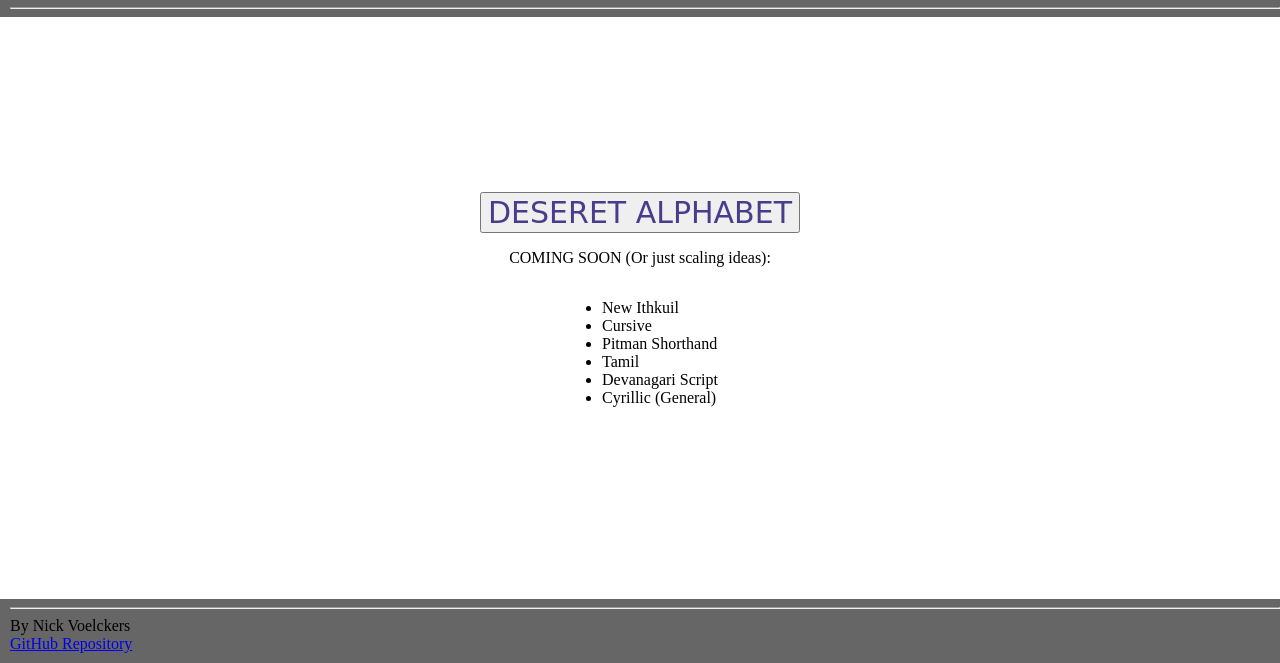
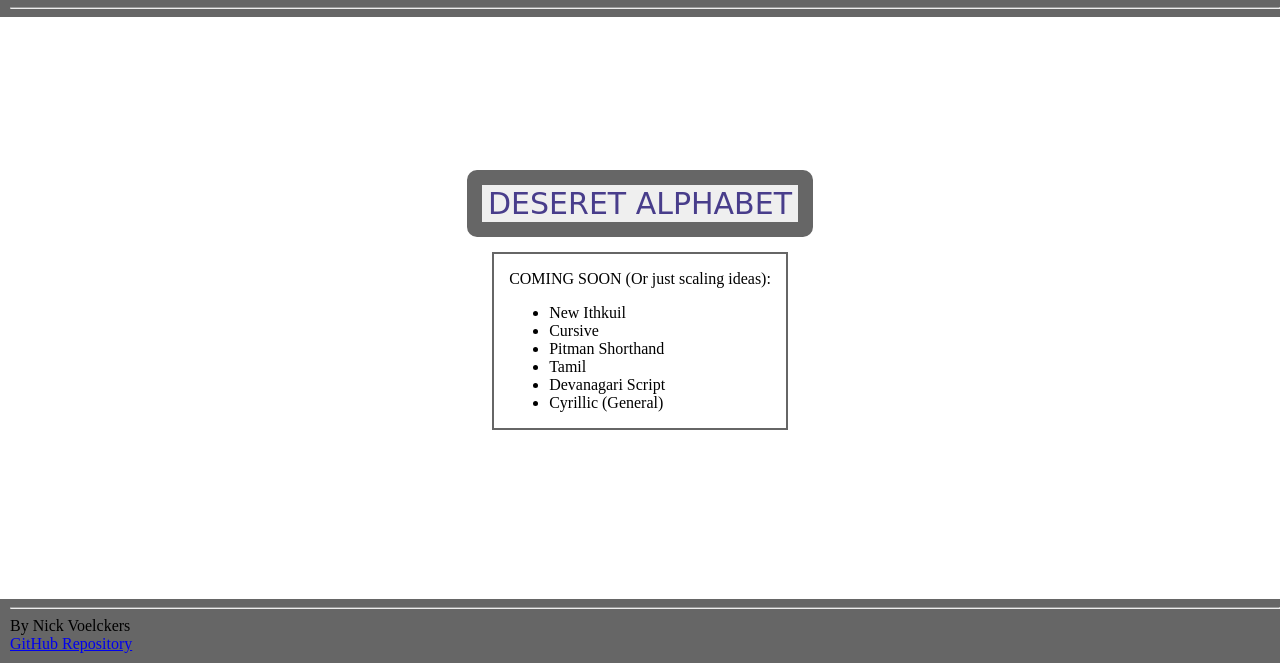
Before and after one commit to VoelckN/startup, a plain HTML site: page startup-html/homescreen.html in a window 1280 px wide. Shown: the part 137-800 px from the top of the page. Drawn offline with Linux system fonts and the light colour scheme.

Commit message:
Improved main segment of homescreen

```diff
--- a/startup-html/homescreen.html
+++ b/startup-html/homescreen.html
@@ -11,13 +11,20 @@
                 font-family: cursive;
                 font-size: 30px;
                 color: darkslateblue;
+                border: 15px solid #666;
+                border-radius: 10px;
             }
             button:hover {
-                background-color: aquamarine;
+                background-color: rgb(166, 236, 177);
             }
             button:active {
                 background-color: purple;
                 color: blanchedalmond;
+            }
+            main div {
+                padding: 0px 15px;
+                border: 2px solid #666;
+                margin: 15px;
             }
         </style>
     </head>
@@ -44,6 +51,7 @@
             Thus, this is going to involve both CSS and database work to track progress that gets displayed.
             -->
             <a href="deseret.html"><button>DESERET ALPHABET</button></a>
+            <div>
             <p>COMING SOON (Or just scaling ideas):</p>
             <ul>
                 <li>New Ithkuil</li>
@@ -53,6 +61,7 @@
                 <li>Devanagari Script</li>
                 <li>Cyrillic (General)</li>
             </ul>
+            </div>
         </main>
 
         <!-- This is the same footer across all pages. -->
```
